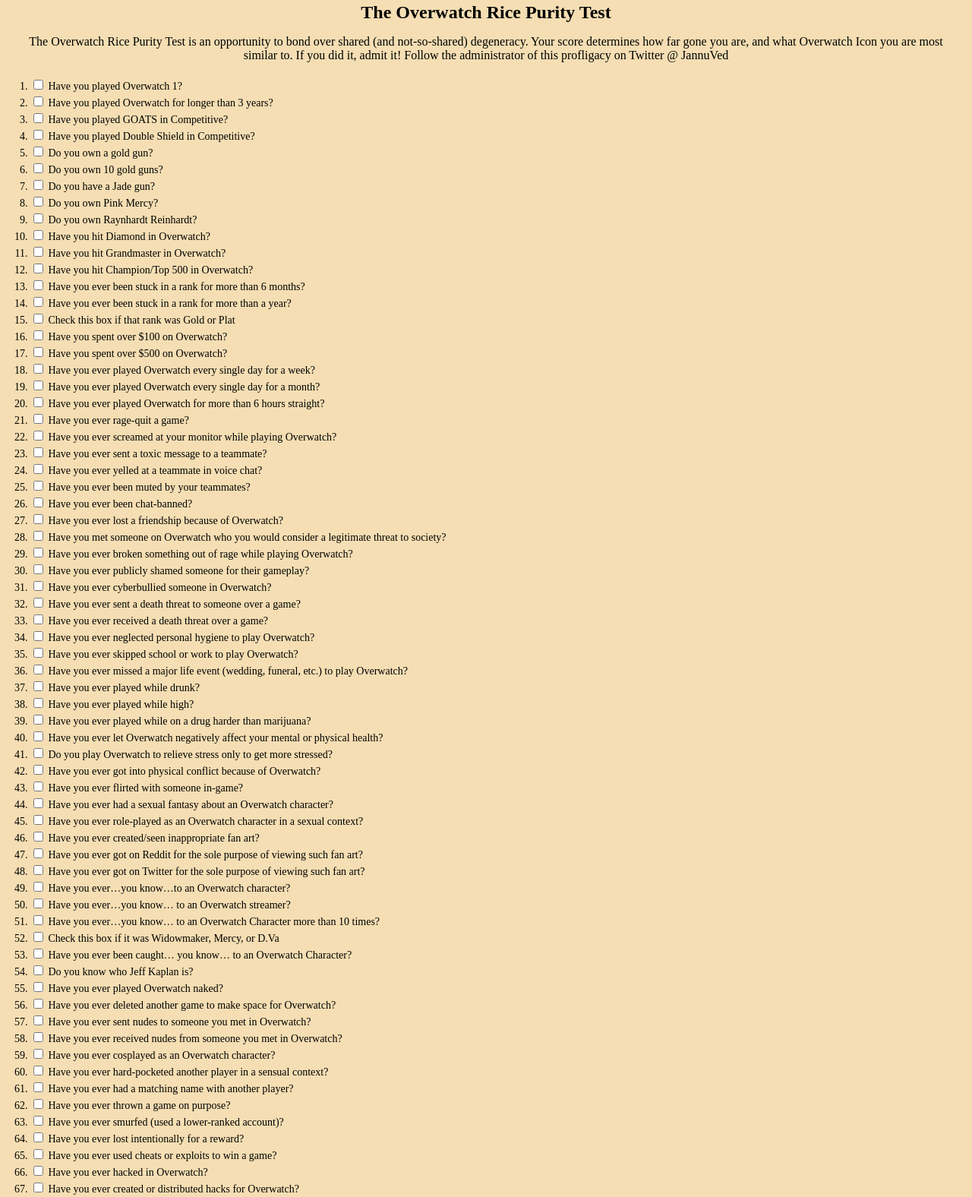
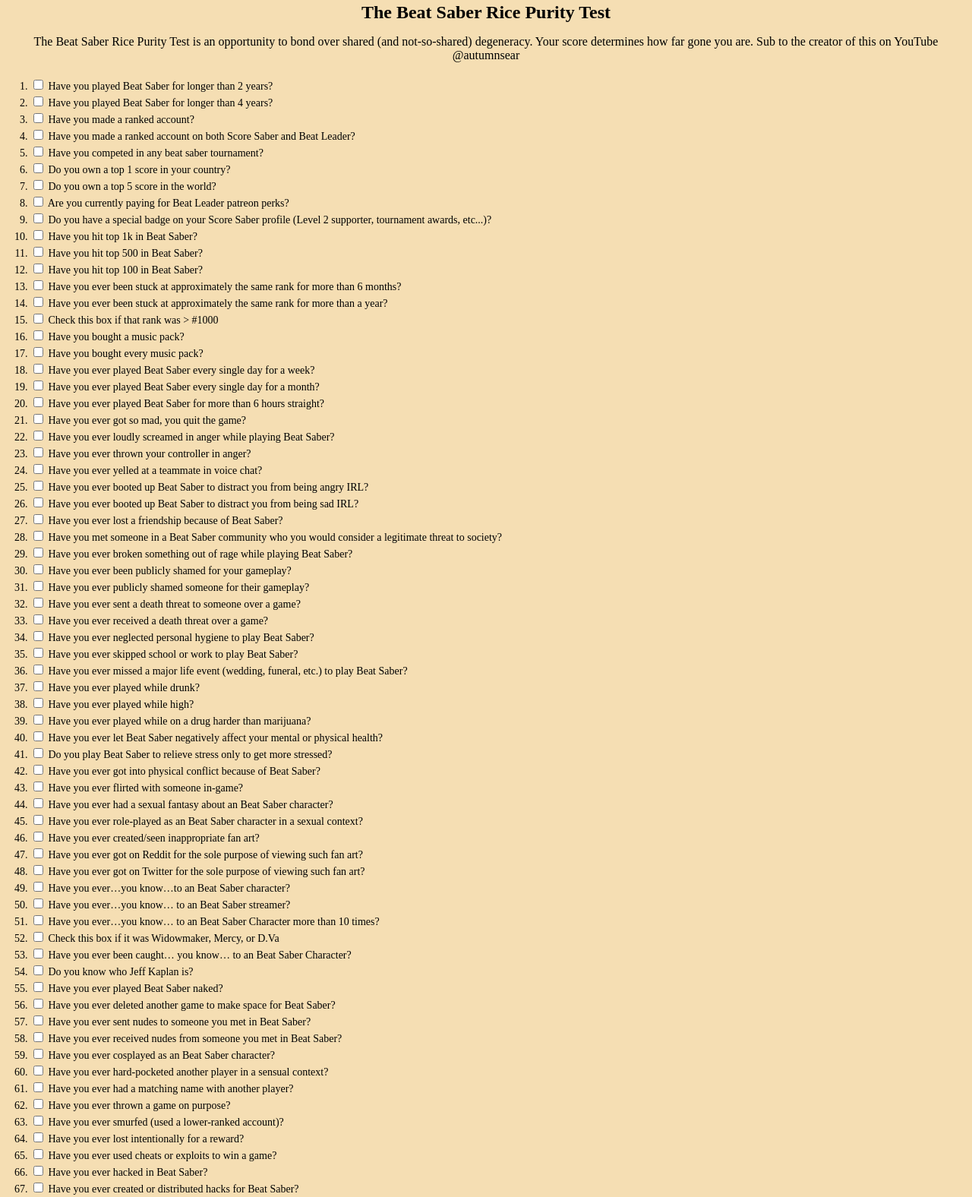
Before and after one commit to AutumnSear/Beat-Saber-Rice-Purity-Test, a plain HTML site: page index.html in a window 1280 px wide. Shown: the part 33-1609 px from the top of the page at 76% size. Drawn offline with Linux system fonts and the light colour scheme.

Commit message:
Update and rename main.html to index.html

```diff
--- a/main.html
+++ b/index.html
@@ -3,7 +3,7 @@
 <head>
     <meta charset="UTF-8">
     <meta name="viewport" content="width=device-width, initial-scale=1.0">
-    <title>The Overwatch Rice Purity Test</title>
+    <title>The Beat Saber Rice Purity Test</title>
     <style>
         body {
             font-family: "Times New Roman", Times, serif;
@@ -47,94 +47,94 @@
     </style>
 </head>
 <body>
-    <h1>The Overwatch Rice Purity Test</h1>
-    <p>The Overwatch Rice Purity Test is an opportunity to bond over shared (and not-so-shared) degeneracy.
-       Your score determines how far gone you are, and what Overwatch Icon you are most similar to.
-       If you did it, admit it! Follow the administrator of this profligacy on Twitter @ JannuVed</p>
+    <h1>The Beat Saber Rice Purity Test</h1>
+    <p>The Beat Saber Rice Purity Test is an opportunity to bond over shared (and not-so-shared) degeneracy.
+       Your score determines how far gone you are. Sub to the creator of this on YouTube @autumnsear</p>
     <ol id="questions-list">
         <!-- Questions will be inserted here -->
     </ol>
     <button onclick="calculateScore()">Submit</button>
     <script>
         const questions = [
-            "Have you played Overwatch 1?",
-            "Have you played Overwatch for longer than 3 years?",
-            "Have you played GOATS in Competitive?",
-            "Have you played Double Shield in Competitive?",
-            "Do you own a gold gun?",
-            "Do you own 10 gold guns?",
-            "Do you have a Jade gun?",
-            "Do you own Pink Mercy?",
-            "Do you own Raynhardt Reinhardt?",
-            "Have you hit Diamond in Overwatch?",
-            "Have you hit Grandmaster in Overwatch?",
-            "Have you hit Champion/Top 500 in Overwatch?",
-            "Have you ever been stuck in a rank for more than 6 months?",
-            "Have you ever been stuck in a rank for more than a year?",
-            "Check this box if that rank was Gold or Plat",
-            "Have you spent over $100 on Overwatch?",
-            "Have you spent over $500 on Overwatch?",
-            "Have you ever played Overwatch every single day for a week?",
-            "Have you ever played Overwatch every single day for a month?",
-            "Have you ever played Overwatch for more than 6 hours straight?",
-            "Have you ever rage-quit a game?",
-            "Have you ever screamed at your monitor while playing Overwatch?",
-            "Have you ever sent a toxic message to a teammate?",
+            "Have you played Beat Saber for longer than 2 years?",
+            "Have you played Beat Saber for longer than 4 years?",
+            "Have you made a ranked account?",
+            "Have you made a ranked account on both Score Saber and Beat Leader?",
+            "Have you competed in any beat saber tournament?",
+            "Do you own a top 1 score in your country?",
+            "Do you own a top 5 score in the world?",
+            "Are you currently paying for Beat Leader patreon perks?",
+            "Do you have a special badge on your Score Saber profile (Level 2 supporter, tournament awards, etc...)?",
+            "Have you hit top 1k in Beat Saber?",
+            "Have you hit top 500 in Beat Saber?",
+            "Have you hit top 100 in Beat Saber?",
+            "Have you ever been stuck at approximately the same rank for more than 6 months?",
+            "Have you ever been stuck at approximately the same rank for more than a year?",
+            "Check this box if that rank was > #1000",
+            "Have you bought a music pack?",
+            "Have you bought every music pack?",
+            "Have you ever played Beat Saber every single day for a week?",
+            "Have you ever played Beat Saber every single day for a month?",
+            "Have you ever played Beat Saber for more than 6 hours straight?",
+            "Have you ever got so mad, you quit the game?",
+            "Have you ever loudly screamed in anger while playing Beat Saber?",
+            "Have you ever thrown your controller in anger?",
             "Have you ever yelled at a teammate in voice chat?",
-            "Have you ever been muted by your teammates?",
-            "Have you ever been chat-banned?",
-            "Have you ever lost a friendship because of Overwatch?",
-            "Have you met someone on Overwatch who you would consider a legitimate threat to society?",
-            "Have you ever broken something out of rage while playing Overwatch?",
+            "Have you ever booted up Beat Saber to distract you from being angry IRL?",
+            "Have you ever booted up Beat Saber to distract you from being sad IRL?",
+            "Have you ever lost a friendship because of Beat Saber?",
+            "Have you met someone in a Beat Saber community who you would consider a legitimate threat to society?",
+            "Have you ever broken something out of rage while playing Beat Saber?",
+            "Have you ever been publicly shamed for your gameplay?",
             "Have you ever publicly shamed someone for their gameplay?",
-            "Have you ever cyberbullied someone in Overwatch?",
+
             "Have you ever sent a death threat to someone over a game?",
             "Have you ever received a death threat over a game?",
-            "Have you ever neglected personal hygiene to play Overwatch?",
-            "Have you ever skipped school or work to play Overwatch?",
-            "Have you ever missed a major life event (wedding, funeral, etc.) to play Overwatch?",
+            "Have you ever neglected personal hygiene to play Beat Saber?",
+            "Have you ever skipped school or work to play Beat Saber?",
+            "Have you ever missed a major life event (wedding, funeral, etc.) to play Beat Saber?",
             "Have you ever played while drunk?",
             "Have you ever played while high?",
             "Have you ever played while on a drug harder than marijuana?",
-            "Have you ever let Overwatch negatively affect your mental or physical health?",
-            "Do you play Overwatch to relieve stress only to get more stressed?",
-            "Have you ever got into physical conflict because of Overwatch?",
+            "Have you ever let Beat Saber negatively affect your mental or physical health?",
+            "Do you play Beat Saber to relieve stress only to get more stressed?",
+            "Have you ever got into physical conflict because of Beat Saber?",
             "Have you ever flirted with someone in-game?",
-            "Have you ever had a sexual fantasy about an Overwatch character?",
-            "Have you ever role-played as an Overwatch character in a sexual context?",
+            "Have you ever had a sexual fantasy about an Beat Saber character?",
+            "Have you ever role-played as an Beat Saber character in a sexual context?",
             "Have you ever created/seen inappropriate fan art?",
             "Have you ever got on Reddit for the sole purpose of viewing such fan art?",
             "Have you ever got on Twitter for the sole purpose of viewing such fan art?",
-            "Have you ever…you know…to an Overwatch character?",
-            "Have you ever…you know… to an Overwatch streamer?",
-            "Have you ever…you know… to an Overwatch Character more than 10 times?",
+            "Have you ever…you know…to an Beat Saber character?",
+            "Have you ever…you know… to an Beat Saber streamer?",
+            "Have you ever…you know… to an Beat Saber Character more than 10 times?",
             "Check this box if it was Widowmaker, Mercy, or D.Va",
-            "Have you ever been caught… you know… to an Overwatch Character?",
+            "Have you ever been caught… you know… to an Beat Saber Character?",
             "Do you know who Jeff Kaplan is?",
-            "Have you ever played Overwatch naked?",
-            "Have you ever deleted another game to make space for Overwatch?",
-            "Have you ever sent nudes to someone you met in Overwatch?",
-            "Have you ever received nudes from someone you met in Overwatch?",
-            "Have you ever cosplayed as an Overwatch character?",
+            "Have you ever played Beat Saber naked?",
+            "Have you ever deleted another game to make space for Beat Saber?",
+            "Have you ever sent nudes to someone you met in Beat Saber?",
+            "Have you ever received nudes from someone you met in Beat Saber?",
+            "Have you ever cosplayed as an Beat Saber character?",
             "Have you ever hard-pocketed another player in a sensual context?",
             "Have you ever had a matching name with another player?",
             "Have you ever thrown a game on purpose?",
             "Have you ever smurfed (used a lower-ranked account)?",
             "Have you ever lost intentionally for a reward?",
             "Have you ever used cheats or exploits to win a game?",
-            "Have you ever hacked in Overwatch?",
-            "Have you ever created or distributed hacks for Overwatch?",
+            "Have you ever hacked in Beat Saber?",
+            "Have you ever created or distributed hacks for Beat Saber?",
             "Have you ever collaborated with others to rig matches?",
             "Have you ever boosted someone’s account?",
             "Have you ever had your account boosted?",
             "Have you ever sold an account or in-game items?",
             "Have you ever bought an account?",
-            "Have you ever faked your gender in Overwatch?",
-            "Have you ever faked being a different age in Overwatch?",
-            "Have you ever lied about your Overwatch achievements?",
+            "Have you ever faked your gender in Beat Saber?",
+            "Have you ever faked being a different age in Beat Saber?",
+            "Have you ever lied about your Beat Saber achievements?",
             "Have you ever faked being a high-ranked player?",
-            "Have you ever created a fake Overwatch account to spy on someone?",
-            "Have you ever stream-sniped an Overwatch streamer?",
+            "Have you ever created a fake Beat Saber account to spy on someone?",
+            "Have you ever stream-sniped an Beat Saber streamer?",
             "Have you ever targeted a specific player repeatedly?",
             "Are you a Sombra, Junkrat, Mauga, Moira, Mei, or Symmetra main?",
             "Have you locked any of the above characters for the sole purpose of angering the enemy team?",
@@ -145,15 +145,15 @@
             "Have you ever spawn-camped/griefed a player solely because of the character they chose?",
             "Have you ever met a player with the same gamertag as you?",
             "Have you ever manipulated or lied to a moderator/admin/developer to get someone banned?",
-            "Have you ever been banned from an Overwatch forum or community?",
-            "Have you ever been involved in a scandal in the Overwatch community?",
+            "Have you ever been banned from an Beat Saber forum or community?",
+            "Have you ever been involved in a scandal in the Beat Saber community?",
             "Have you ever edited screenshots to inflate your performance?",
             "Have you ever hacked into someone’s account?",
             "Have you ever hacked into Blizzard’s servers?",
-            "Have you ever bet on an Overwatch game?",
-            "Have you ever been suspended from Overwatch?",
-            "Have you ever been banned from Overwatch?",
-            "Have you ever played Overwatch with someone famous?",
+            "Have you ever bet on an Beat Saber game?",
+            "Have you ever been suspended from Beat Saber?",
+            "Have you ever been banned from Beat Saber?",
+            "Have you ever played Beat Saber with someone famous?",
             "Have you ever harassed a streamer while they were live?",
             "Have you ever disrespected the Rein 1v1?",
             "Is your favorite player Supertf?"
```
